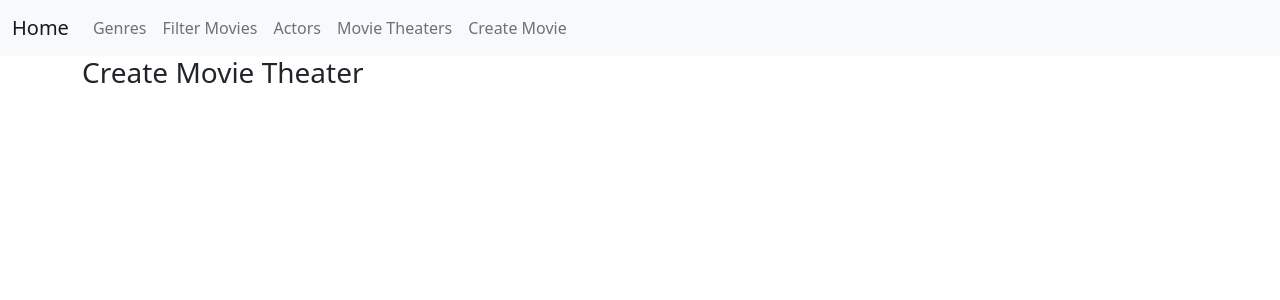
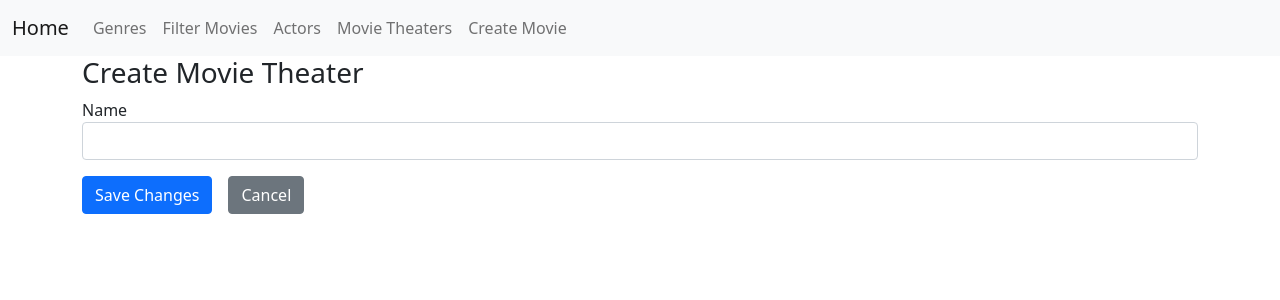
Before and after one commit to arifberisha1/Movies, a React (Create React App) app in the folder client/: page /movietheaters/create in a window 1280 px wide. Shown: the top 300 px of the page. Built offline with nearby package versions, Linux system fonts and the light colour scheme.

Commit message:
Movie Theater Form

```diff
--- a/client/src/movietheaters/CreateMovieTheater.tsx
+++ b/client/src/movietheaters/CreateMovieTheater.tsx
@@ -1,7 +1,13 @@
+import MovieTheaterForm from "./MovieTheaterForm";
+
 export default function CreateMovieTheater(){
     return(
         <>
             <h3>Create Movie Theater</h3>
+            <MovieTheaterForm
+                model={{name: ''}}
+                onSubmit={values => console.log(values)}
+            />
         </>
     );
 }
--- a/client/src/movietheaters/EditMovieTheater.tsx
+++ b/client/src/movietheaters/EditMovieTheater.tsx
@@ -1,7 +1,13 @@
+import MovieTheaterForm from "./MovieTheaterForm";
+
 export default function EditMovieTheater(){
     return(
         <>
             <h3>Edit Movie Theater</h3>
+            <MovieTheaterForm
+                model={{name: 'Sambil'}}
+                onSubmit={values => console.log(values)}
+            />
         </>
     );
 }
--- /dev/null
+++ b/client/src/movietheaters/MovieTheaterForm.tsx
@@ -0,0 +1,32 @@
+import {Form, Formik, FormikHelpers} from "formik";
+import TextField from "../forms/TextField";
+import Button from "../utils/Button";
+import {movieTheaterCreationDTO} from "./movieTheater.model";
+import * as Yup from 'yup';
+
+export default function MovieTheaterForm(props: movieTheaterForm){
+    return (
+        <Formik
+            initialValues={props.model}
+            onSubmit={props.onSubmit}
+            validationSchema={Yup.object({
+                name: Yup.string().required('This field is required').firstLetterUppercase()
+            })}
+        >
+            {(formikProps) => (
+                <Form>
+                    <TextField displayName="Name" field="name"/>
+
+                    <Button disabled={formikProps.isSubmitting} type="submit">Save Changes
+                    </Button>
+
+                    <a href="/movietheaters" className="btn btn-secondary">Cancel</a>
+                </Form>
+            )}
+        </Formik>
+    )
+}
+interface movieTheaterForm{
+    model: movieTheaterCreationDTO;
+    onSubmit(values: movieTheaterCreationDTO, action: FormikHelpers<movieTheaterCreationDTO>):void;
+}
--- /dev/null
+++ b/client/src/movietheaters/movieTheater.model.d.ts
@@ -0,0 +1,3 @@
+export interface movieTheaterCreationDTO {
+    name: string;
+}
```
